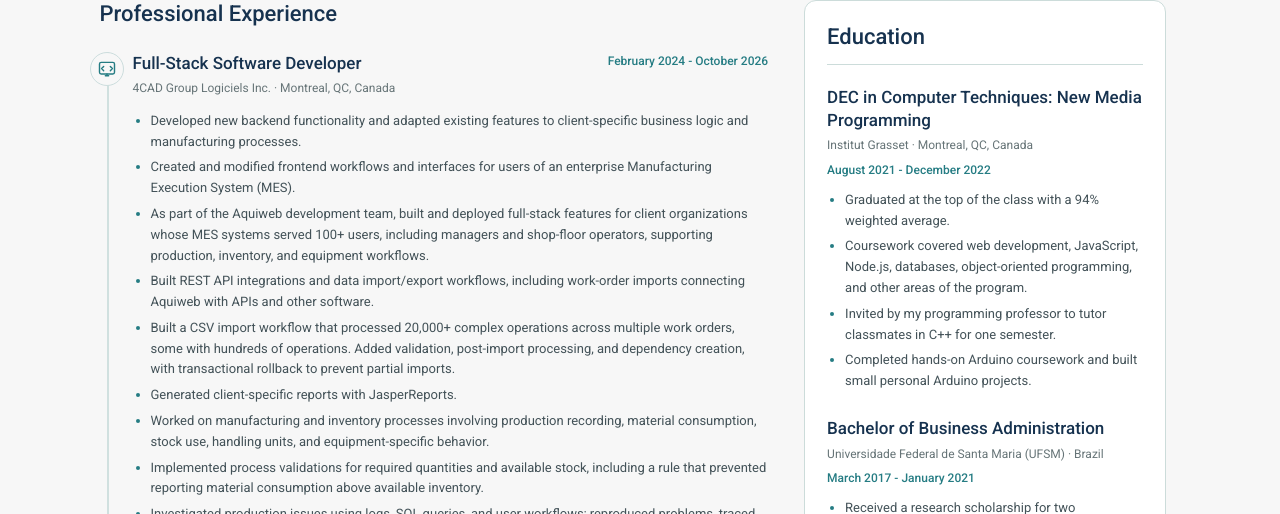
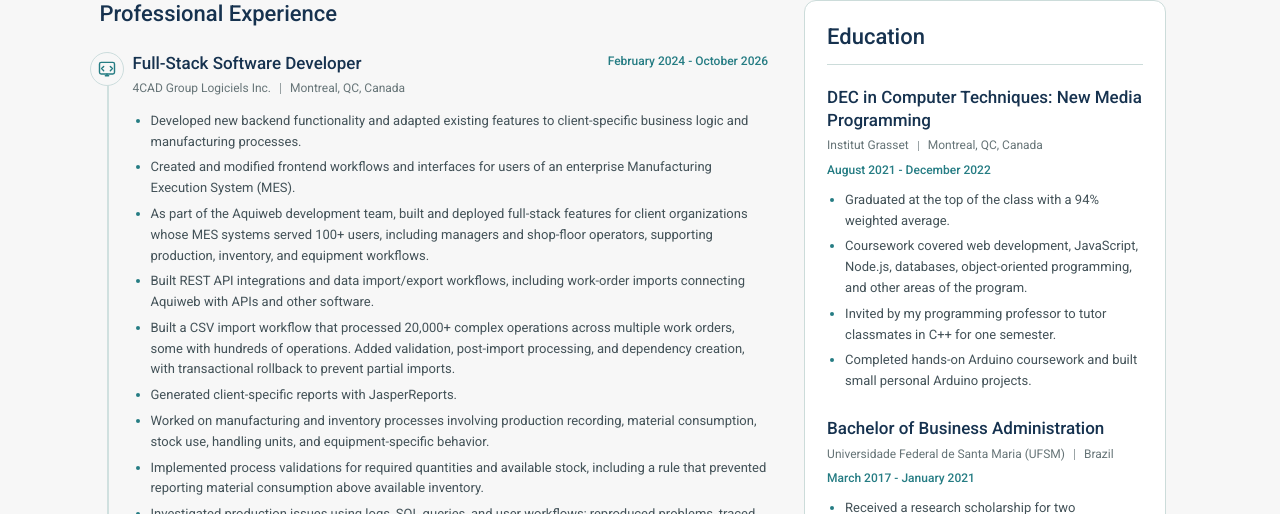
Before and after one commit to Kikasantini/erica-portfolio, a React (Vite) app: page /en/journey in a window 1280 px wide. Shown: the part 127-641 px from the top of the page. Built offline with nearby package versions, Linux system fonts and the light colour scheme.

Commit message:
Separate organization and location with vertical divider in Journey

```diff
--- a/src/index.css
+++ b/src/index.css
@@ -3035,3 +3035,20 @@ p {
     transition: none;
   }
 }
+
+/* Company/institution and location are separated by a subtle vertical rule. */
+.journey-page .journey-overview .timeline-item__meta {
+  display: flex;
+  flex-wrap: wrap;
+  align-items: center;
+  column-gap: 9px;
+  row-gap: 2px;
+}
+.journey-page .journey-meta-divider {
+  display: inline-block;
+  width: 1px;
+  height: 0.9em;
+  flex: 0 0 1px;
+  background: var(--meta-text);
+  opacity: .65;
+}
--- a/src/pages/Journey.tsx
+++ b/src/pages/Journey.tsx
@@ -72,7 +72,9 @@ function ExperienceEntry({ item }: { item: ExperienceItem }) {
       </button>
       <h3>{item.role}</h3>
       <p className="timeline-item__meta">
-        {item.company} · {item.location}
+        <span>{item.company}</span>
+        <span className="journey-meta-divider" aria-hidden="true" />
+        <span>{item.location}</span>
       </p>
       <p className="timeline-item__period">{item.period}</p>
 
@@ -147,7 +149,9 @@ export default function Journey() {
                 <article className="timeline-item" key={item.id}>
                   <h3>{item.program}</h3>
                   <p className="timeline-item__meta">
-                    {item.institution} · {item.location}
+                    <span>{item.institution}</span>
+                  <span className="journey-meta-divider" aria-hidden="true" />
+                  <span>{item.location}</span>
                   </p>
                   <p className="timeline-item__period">{item.period}</p>
                   <ul className="journey-details">
```
